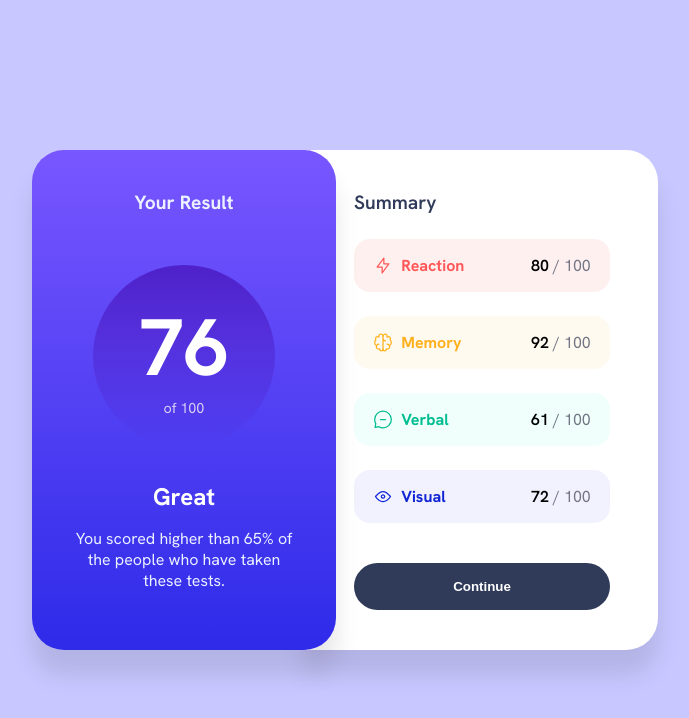
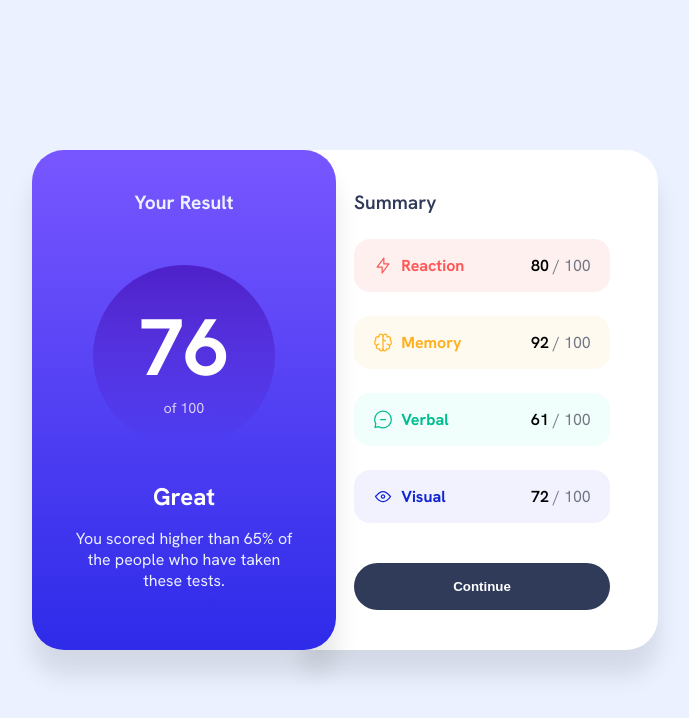
Before and after one commit to lorena-front/fm-results-summary-component, a Vue app in the folder results-summary/: page / in a window 1280 px wide. Shown: the top 718 px of the page, without its empty margins (295-984 px from the left). Built offline with nearby package versions, Linux system fonts and the light colour scheme.

Commit message:
Modify background-color property in style.css to update UI's visual

```diff
--- a/results-summary/src/App.vue
+++ b/results-summary/src/App.vue
@@ -30,7 +30,7 @@ import './style.css'
           </div>
           <span><span class="span-two">{{ data.score }}</span> / 100</span>
         </div>
-        <button>
+        <button type="button">
           Continue
         </button>
       </div>
--- a/results-summary/src/style.css
+++ b/results-summary/src/style.css
@@ -14,7 +14,7 @@ body {
   justify-content: center;
   min-height: 100vh;
   font-family: var(--grotesk-font);
-  background-color: hsl(241, 100%, 89%);
+  background-color: hsl(221, 100%, 96%);
 }
 
 main {
```
